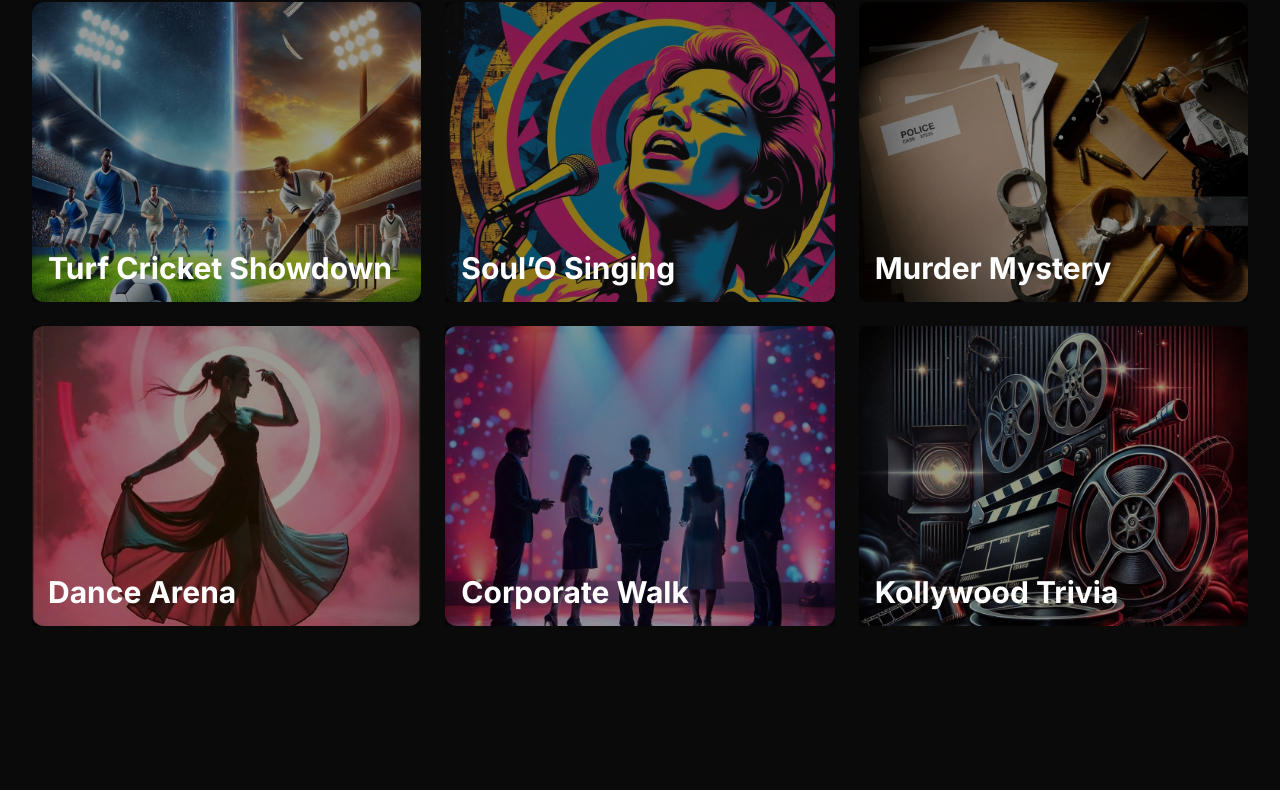
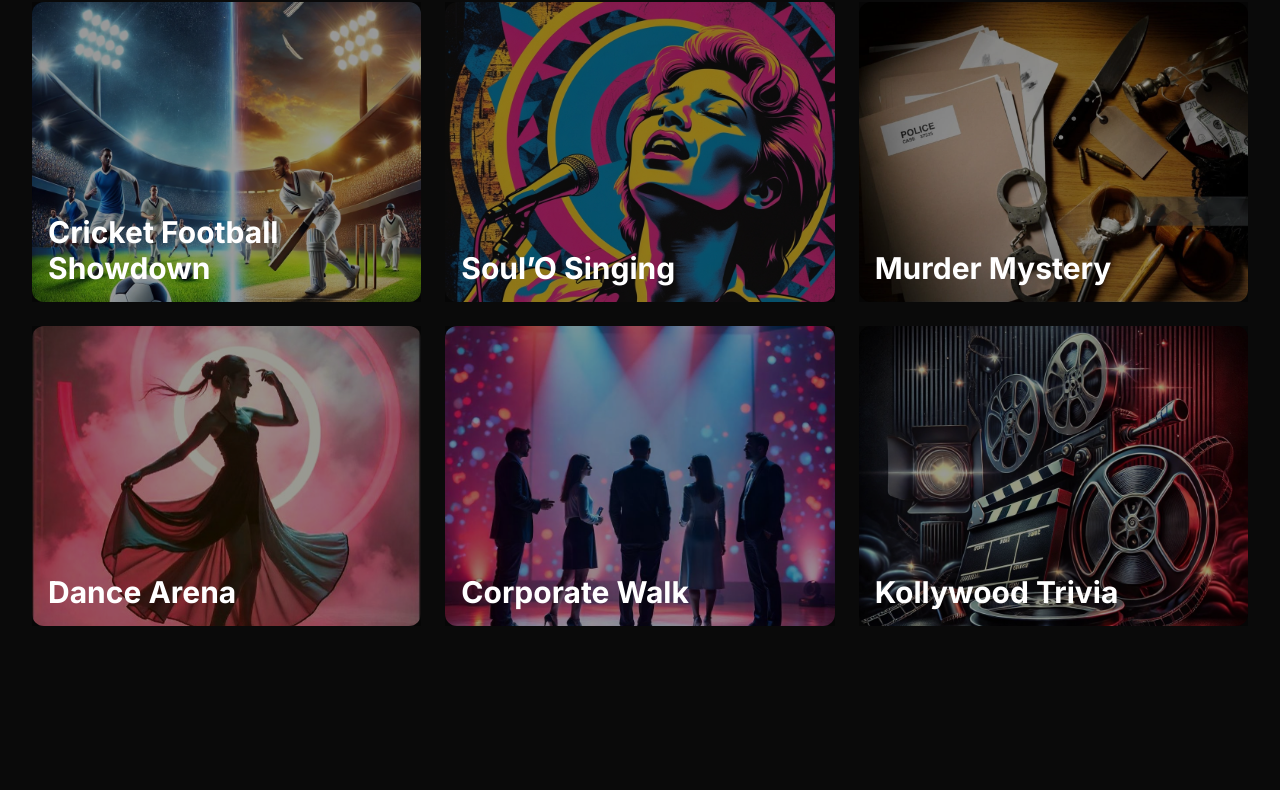
Before and after one commit to tanush-em/INVICTUS, a Next.js app: page / in a window 1280 px wide. Shown: the part 3202-3992 px from the top of the page. Built offline with nearby package versions, Linux system fonts and the light colour scheme.

Commit message:
links added

```diff
--- a/app/components/EventsSection.js
+++ b/app/components/EventsSection.js
@@ -78,7 +78,7 @@
 
   const nonTechnicalEvents = [
     {
-      title: "Turf Cricket Showdown",
+      title: "Cricket Football Showdown",
       src: "turf-cricket.jpeg",
       description: "Get ready to showcase your cricketing skills in an exciting 5-a-side Turf Cricket tournament! Experience fast-paced action, strategic gameplay, and thrilling moments as teams compete for glory !",
       redirectLink: "/events/turf-cricket-showdown"
--- a/app/events/cipher-mind/page.js
+++ b/app/events/cipher-mind/page.js
@@ -52,7 +52,7 @@
       </div>
 
       <div className="mt-8 flex justify-center">
-        <Link href="https://www.invictus-eec.site" target="_blank">
+        <Link href="https://docs.google.com/forms/d/e/1FAIpQLSd9A01wI7yCAtlrqq4Xua6Mflu2Z6KxBOcW9cO9gZFtwAFL9A/viewform" target="_blank">
           <button className="px-6 py-3 text-lg font-semibold text-white bg-blue-600 rounded-lg shadow-md transition-transform transform hover:scale-105 hover:bg-blue-700 active:scale-95">
             Register Now
           </button>
--- a/app/events/meme-o-matic/page.js
+++ b/app/events/meme-o-matic/page.js
@@ -50,7 +50,7 @@
       </div>
 
       <div className="mt-8 flex justify-center">
-        <Link href="https://www.invictus-eec.site" target="_blank">
+        <Link href="https://docs.google.com/forms/d/e/1FAIpQLSfoRzBIO5SvR-ZKHuqLmk8v89QgZbjbzgnQkTknt3OkhfnJDg/viewform" target="_blank">
           <button className="px-6 py-3 text-lg font-semibold text-white bg-blue-600 rounded-lg shadow-md transition-transform transform hover:scale-105 hover:bg-blue-700 active:scale-95">
             Register Now
           </button>
```
